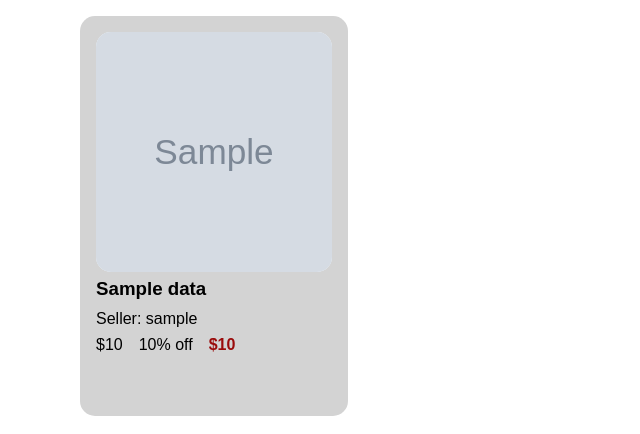
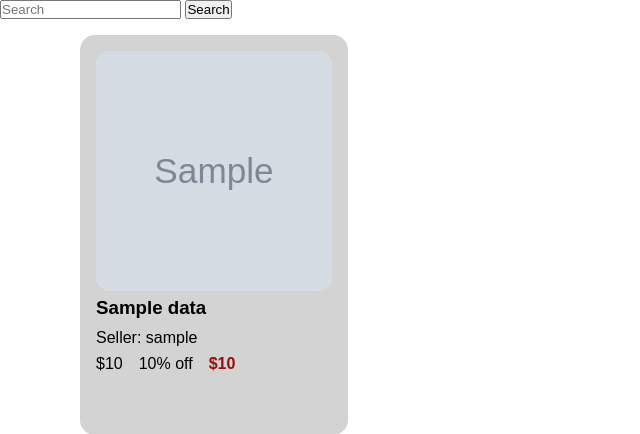
Before and after one commit to 0-ks-0/cset180-fp-ecommerce, a Python web app: template src/templates/products.html in a window 1280 px wide. Shown: the part 56-490 px from the top of the page, without its empty margins (0-640 px from the left). Run offline with Jinja, Linux system fonts and the light colour scheme; the template is opened without the code that fills it: most values are stand-ins (such as "Sample title", 1, 10 or a date in 2020); grey boxes marked "Sample" are stand-in pictures.

Commit message:
Add search bar

```diff
--- a/src/templates/products.html
+++ b/src/templates/products.html
@@ -18,6 +18,12 @@ Products
 {% if account_type == "vendor" or account_type == "admin" %}
 	<button onclick="setTop('/products/create')">Create Product</button>
 {% endif %}
+
+<form action="/products" method="GET">
+	<input type="text" name="search" placeholder="Search">
+
+	<input type="submit" value="Search">
+</form>
 
 <div class="page_body">
 	{% for data in product_data %}
```
